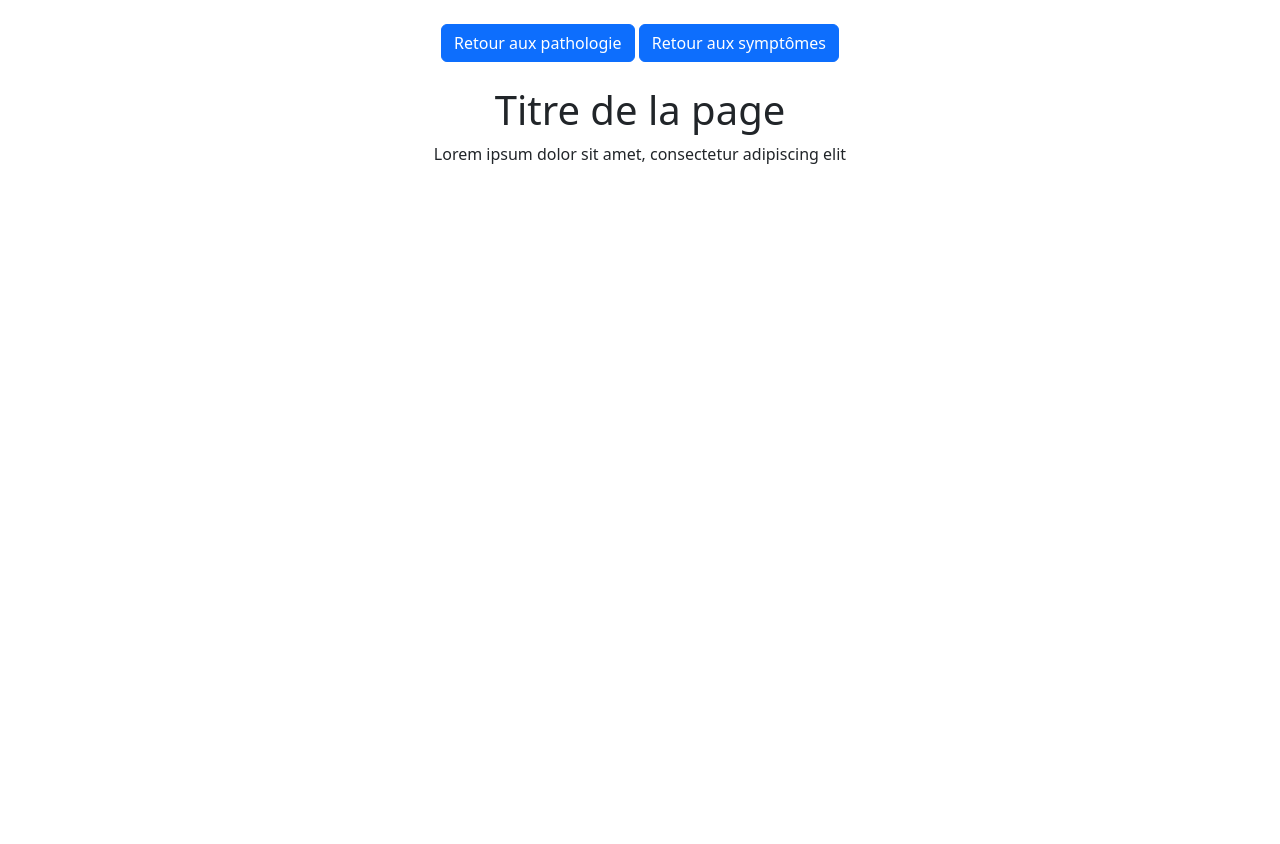
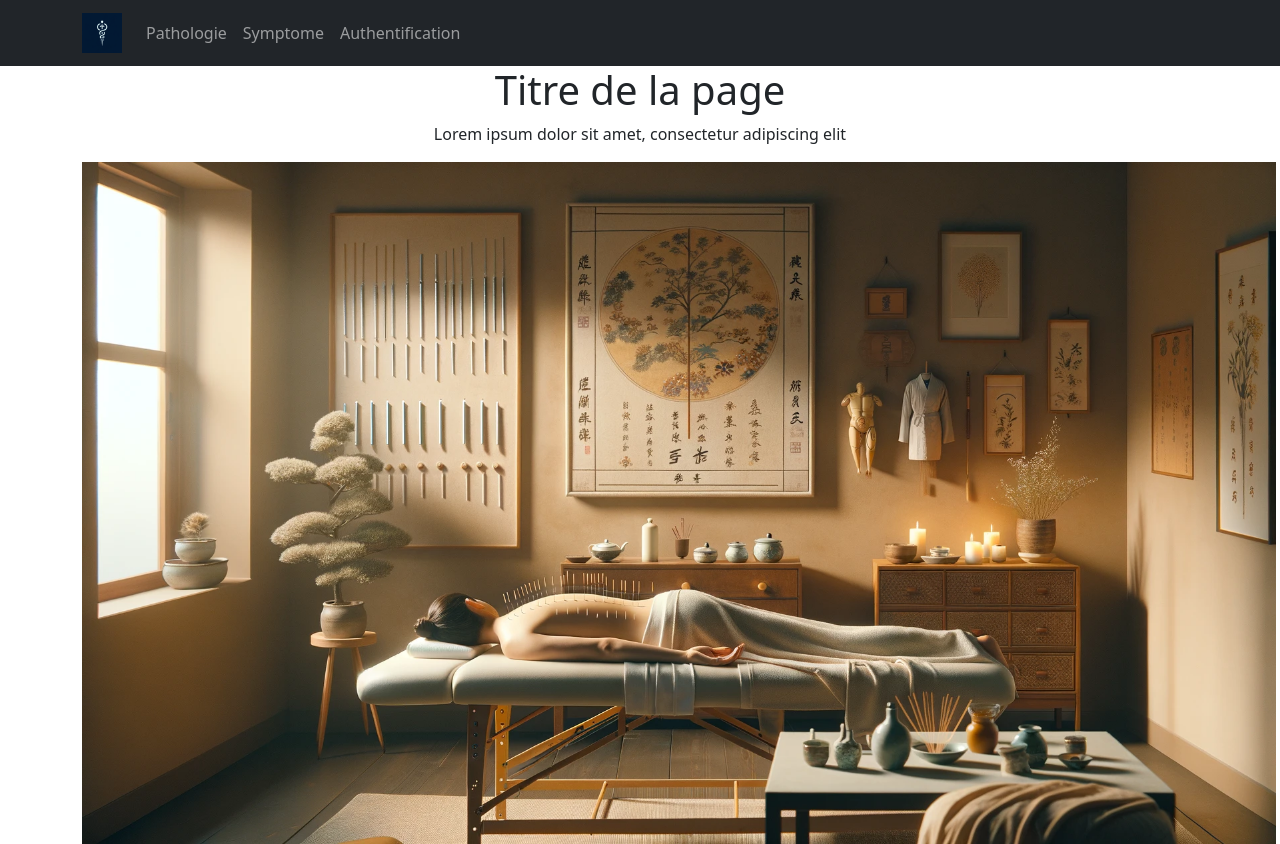
Before and after one commit to ChahanD/CPE-TIDAL, a PHP site: page / in a window 1280 px wide. Before the commit the page ends 164 px from the top, so only its background shows below. Run offline with PHP 8.4, Linux system fonts and the light colour scheme.

Commit message:
header.php

```diff
--- /dev/null
+++ b/src/header.php
@@ -0,0 +1,25 @@
+<header>
+    <nav class="navbar navbar-expand-lg navbar-dark bg-dark">
+        <div class="container">
+            <a class="navbar-brand" href="index.php">
+                <img src="images/logo.webp" alt="Mon site web" width="40" height="40">
+            </a>
+            <button class="navbar-toggler" type="button" data-toggle="collapse" data-target="#navbarNav" aria-controls="navbarNav" aria-expanded="false" aria-label="Toggle navigation">
+                <span class="navbar-toggler-icon"></span>
+            </button>
+            <div class="collapse navbar-collapse" id="navbarNav">
+                <ul class="navbar-nav ml-auto">
+                    <li class="nav-item">
+                        <a class="nav-link" href="pathologie.php">Pathologie</a>
+                    </li>
+                    <li class="nav-item">
+                        <a class="nav-link" href="symptome.php">Symptome</a>
+                    </li>
+                    <li class="nav-item">
+                        <a class="nav-link" href="authentification.php">Authentification</a>
+                    </li>
+                </ul>
+            </div>
+        </div>
+    </nav>
+</header>
--- a/src/index.php
+++ b/src/index.php
@@ -14,13 +14,7 @@
 </head>
 
 <body>
-    <header>
-        <div class="text-center my-4">
-            <a href="pathologie.php" class="btn btn-primary">Retour aux pathologie</a>
-            <a href="symptome.php" class="btn btn-primary">Retour aux symptômes</a>
-
-        </div>
-    </header>
+    <?php include('header.php'); ?>
     <div class="container">
         <div class="row text-center">
             <div class="col-12">
@@ -28,7 +22,8 @@
                 <p>Lorem ipsum dolor sit amet, consectetur adipiscing elit</p>
             </div>
         </div>
-
+        <img src="images/scene.webp" alt="Description de l'image" width="1194" height="682" class="mx-auto d-block">
+    </div>
     <script src="https://cdn.jsdelivr.net/npm/bootstrap@5.3.3/dist/js/bootstrap.bundle.min.js" integrity="sha384-YvpcrYf0tY3lHB60NNkmXc5s9fDVZLESaAA55NDzOxhy9GkcIdslK1eN7N6jIeHz" crossorigin="anonymous"></script>
 </body>
 </html>
```
Also changed, not shown: src/authentification.php (renamed from src/authentication.html), src/images/human_1.webp (renamed from ressources/images/human_1.webp), src/images/human_2.webp (renamed from ressources/images/human_2.webp), src/images/human_3.webp (renamed from ressources/images/human_3.webp), src/images/logo.webp (renamed from ressources/images/logo.webp), src/images/meridians.jpg (renamed from ressources/images/meridians.jpg), src/images/scene.webp (renamed from ressources/images/scene.webp).
